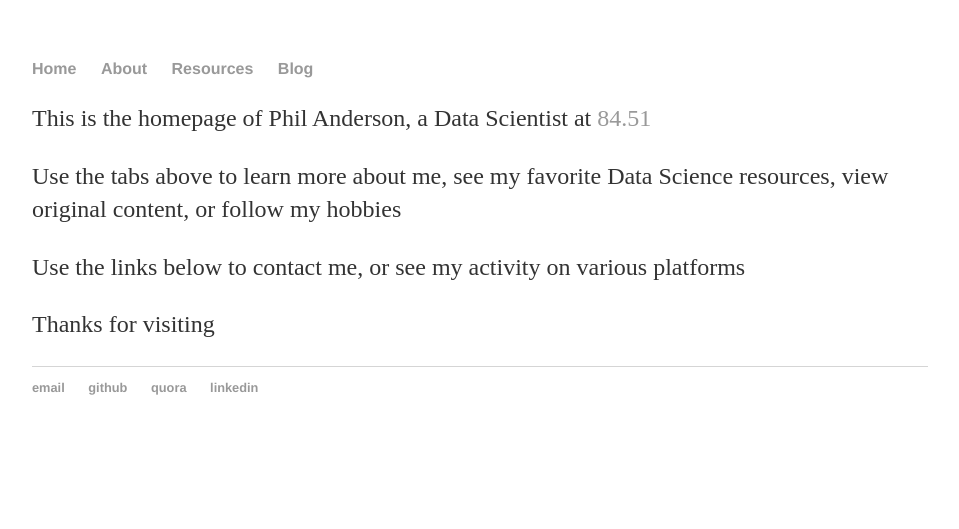
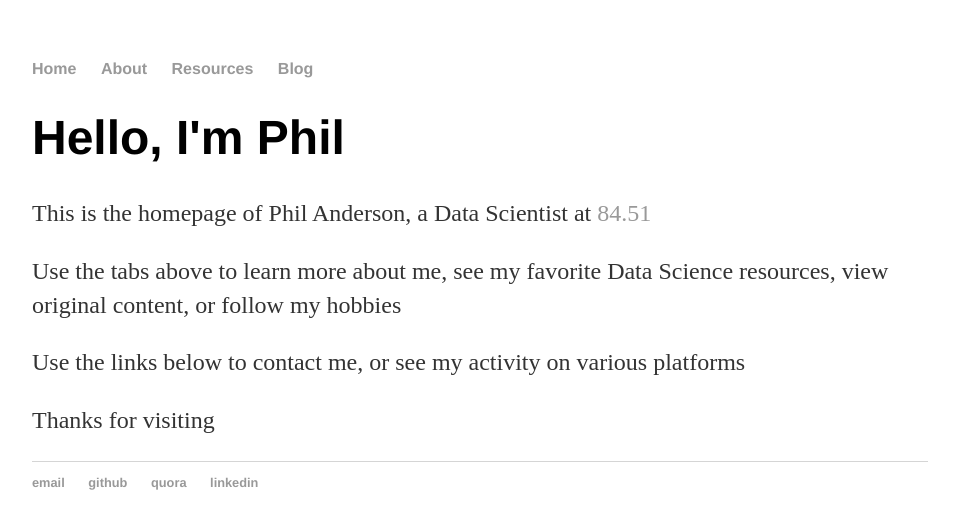
Before and after one commit to panders225/panders225.github.io, a Jekyll site: the page built from index.html, in a window 1280 px wide. Shown: the top 529 px of the page, without its empty margins (160-1119 px from the left). Built offline with Jekyll 4.4.1, drawn with Linux system fonts in a browser that asks for light colours.

Commit message:
Update index.html

```diff
--- a/index.html
+++ b/index.html
@@ -3,6 +3,7 @@ layout: default
 title: Phil Anderson, Data Scientist
 ---
 <div class="blurb">
+	<h1>Hello, I'm Phil</h1>
 	<p>This is the homepage of Phil Anderson, a Data Scientist at <a href="https://www.8451.com/">84.51</a></p>
 	<p>Use the tabs above to learn more about me, see my favorite Data Science resources, view original content, or follow my hobbies</p>
 	<p>Use the links below to contact me, or see my activity on various platforms</p>
```
